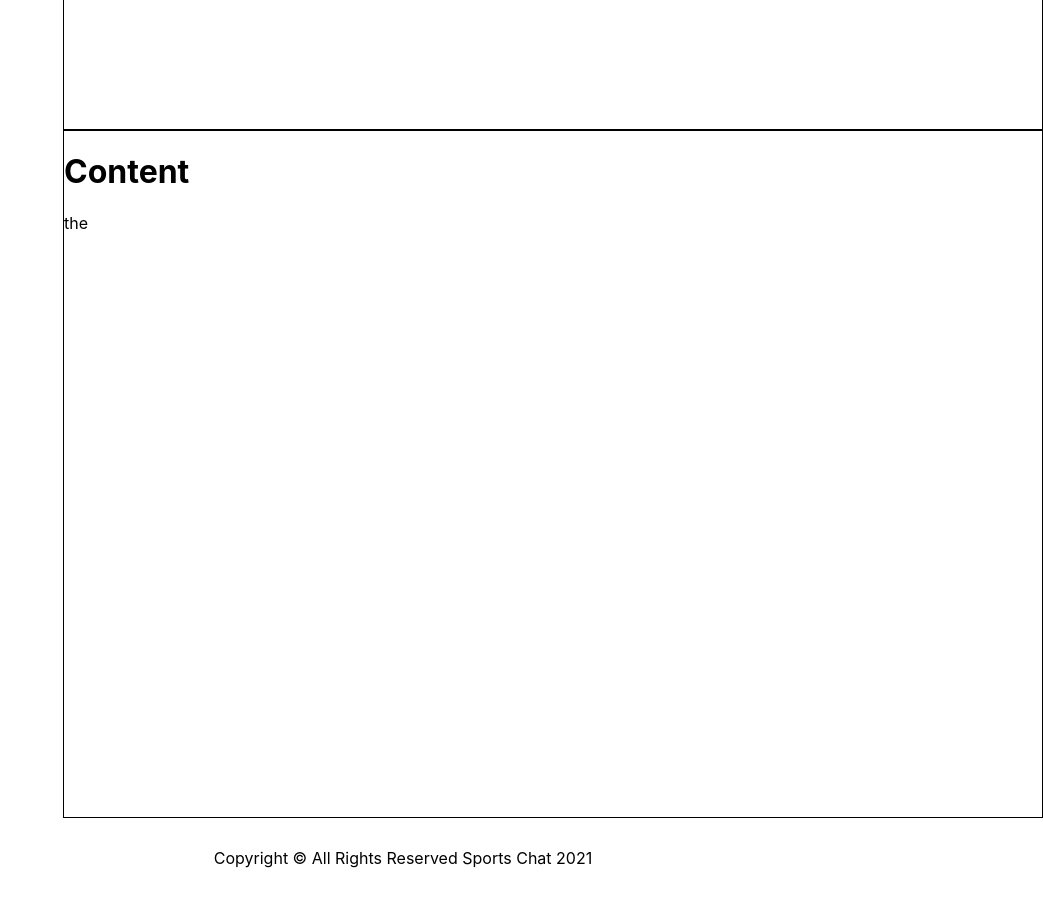
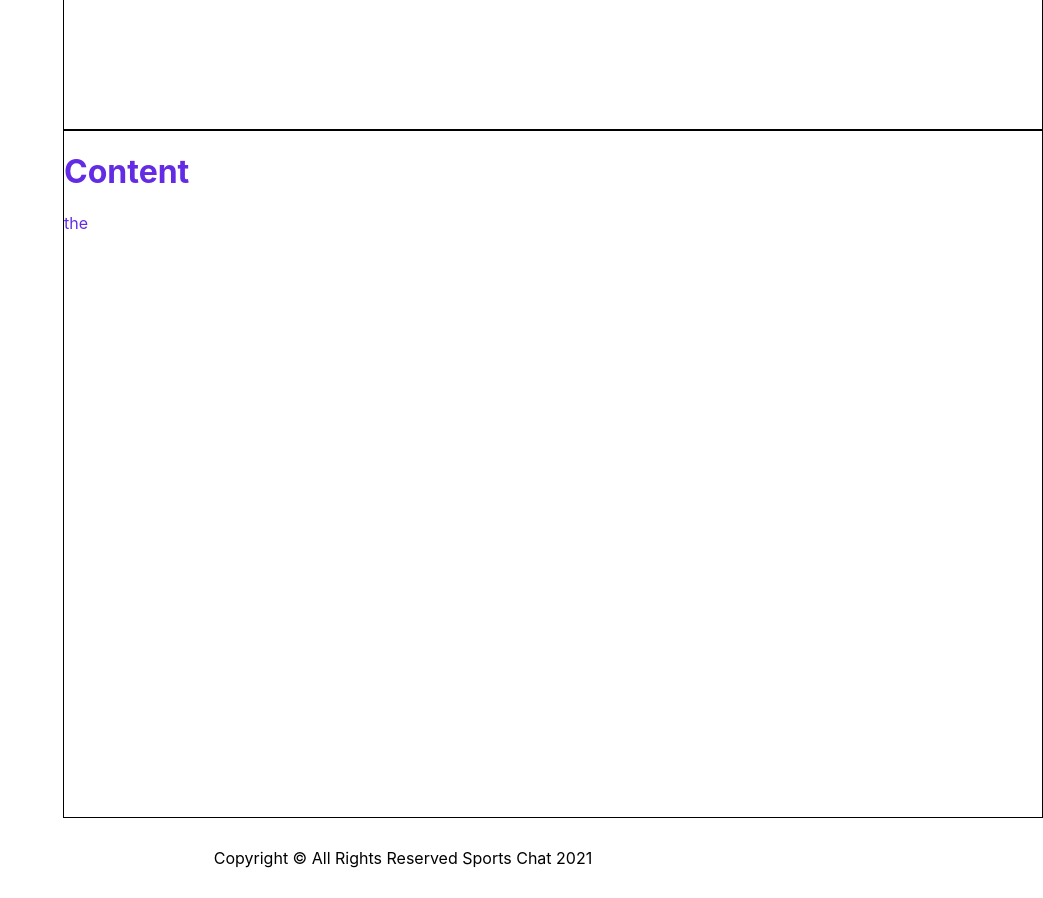
Before and after one commit to VernellMiller/sports-chat-frontend, a React (Create React App) app: page / in a window 1280 px wide. Shown: the part 380-1278 px from the top of the page, without its empty margins (237-1280 px from the left). Built offline with nearby package versions, Linux system fonts and the light colour scheme; no server answers.

Commit message:
adds additional styling

```diff
--- a/src/components/SubMenu.js
+++ b/src/components/SubMenu.js
@@ -16,7 +16,7 @@ const SidebarLink = styled(Link)`
   &:hover {
       /* background: #252832; */
       border-bottom: 4px solid #632ce4;
-      border-radius: 5%;
+      /* border-radius: 5%; */
       cursor: pointer;
   }
 
--- a/src/styles.js
+++ b/src/styles.js
@@ -47,6 +47,9 @@ export const StyledHeader = styled.header`
         height: 600px;
 
     }
+    h1 {
+        color: #632ce4;
+    }
 `;
 
 export const StyledMain = styled.main`
@@ -86,6 +89,7 @@ export const StyledBanner = styled.main`
 
 export const StyledContent = styled.div`
     border: 1px solid black;
+    color: #632ce4;
     height: 688px;
     margin: 0px 0 0 300px;
     overflow: auto;
```
